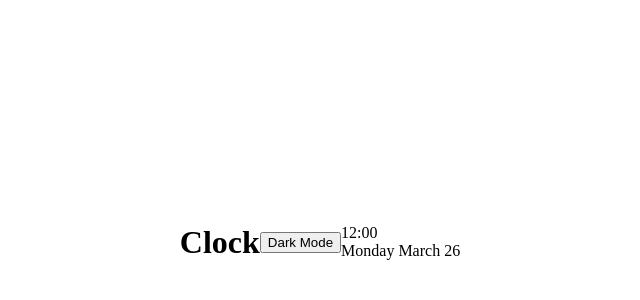
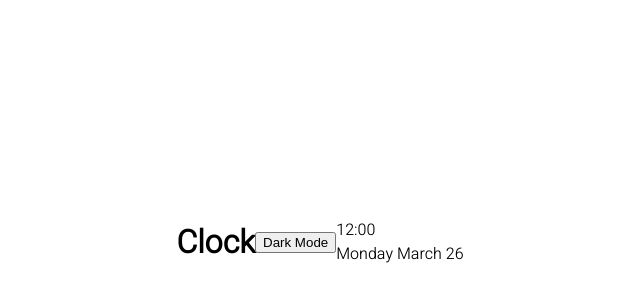
Before and after one commit to TreyK95/Clock, a plain HTML site: page index.html in a window 1280 px wide. Shown: the part 158-458 px from the top of the page, 320-960 px from the left. Drawn offline with Linux system fonts and the light colour scheme.

Commit message:
css setup complete

```diff
--- a/style.css
+++ b/style.css
@@ -5,6 +5,7 @@
 }
 
 body {
+  font-family: "Heebo", sans-serif;
   display: flex;
   align-items: center;
   justify-content: center;
```
